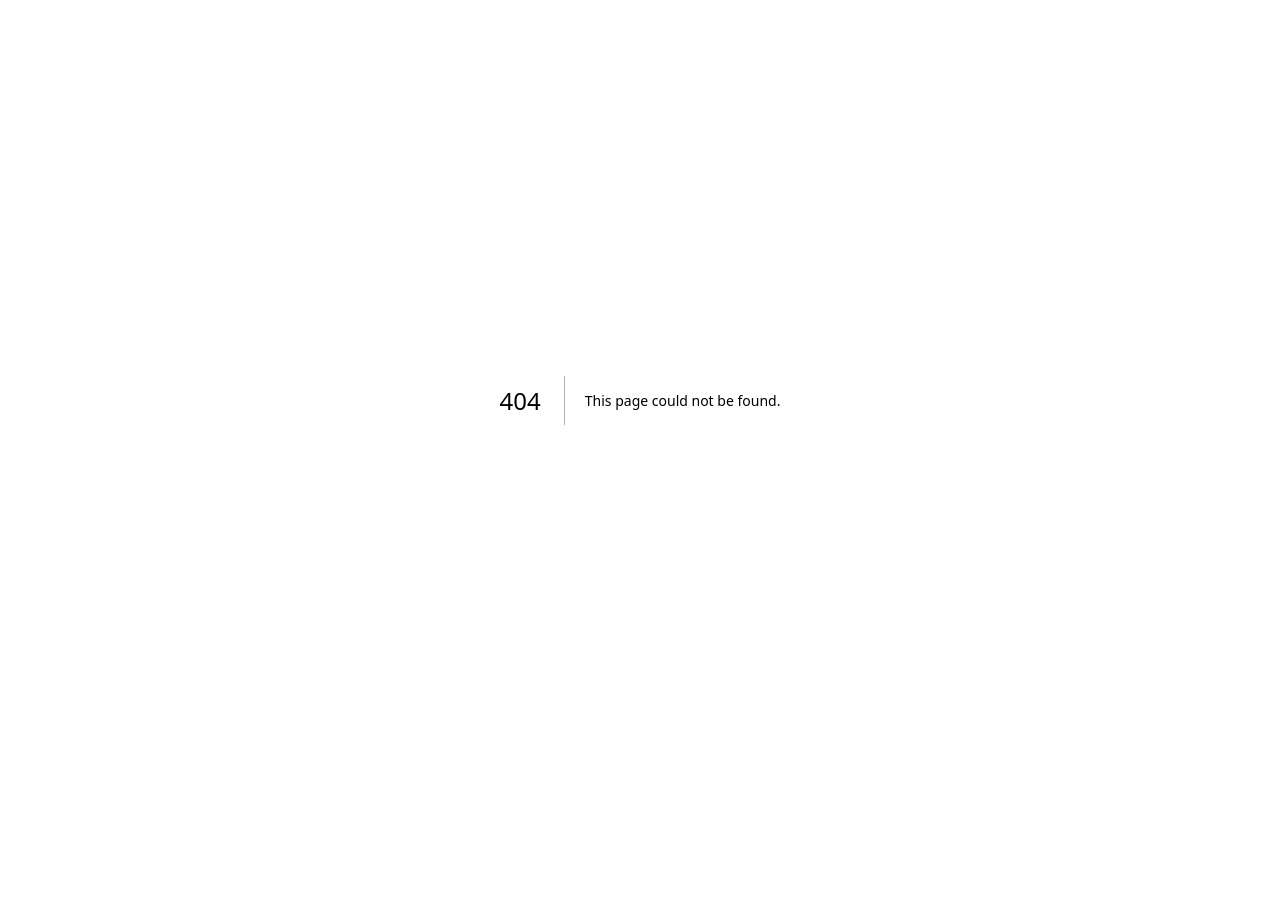
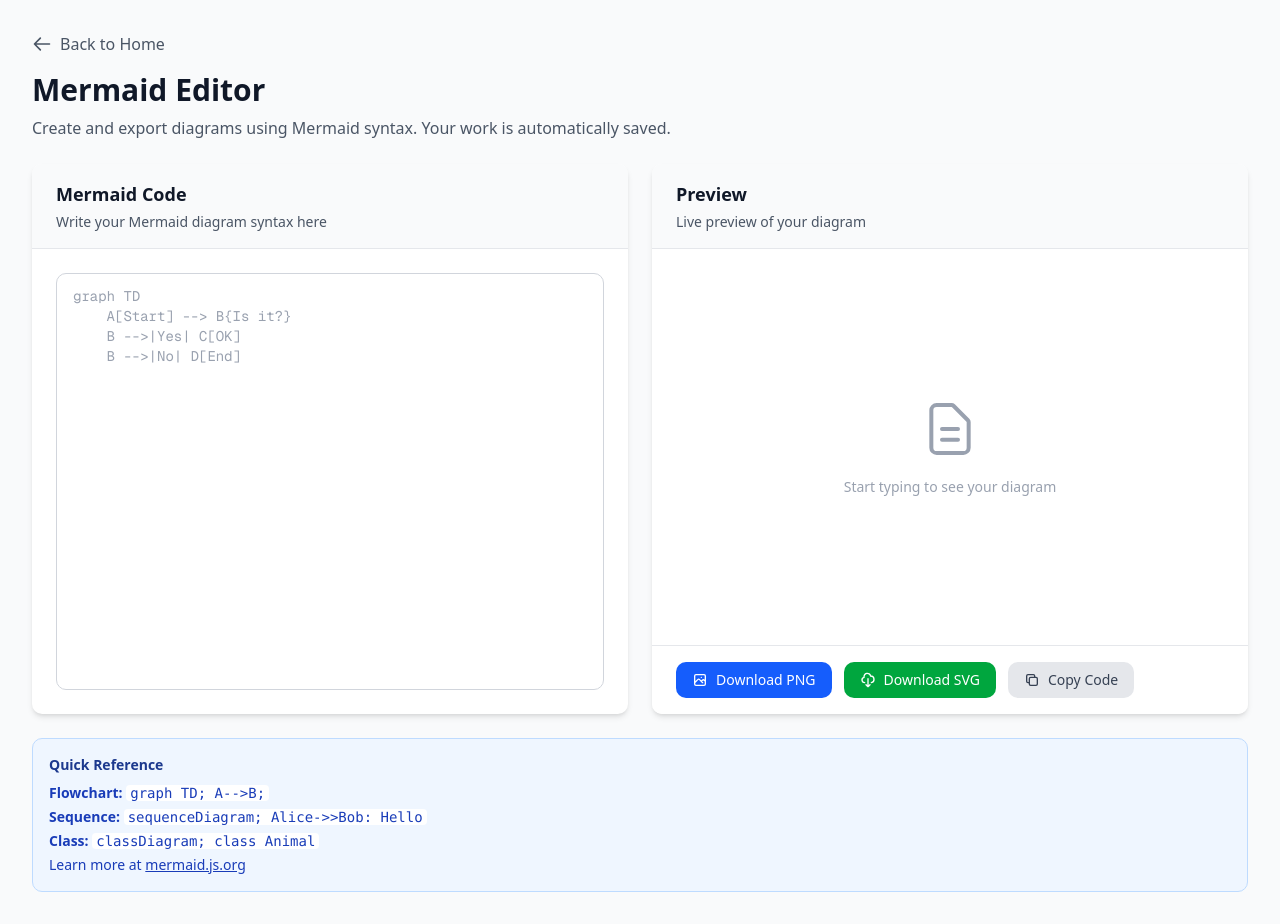
Before and after one commit to widnyana/tulkit, a Next.js app: page /mermaid-editor in a window 1280 px wide. Before the commit this address had no page. Before the commit the page ends 800 px from the top, so only its background shows below. Built offline with nearby package versions, Linux system fonts and the light colour scheme.

Commit message:
feat: add mermaid editor page with split-screen layout

```diff
--- /dev/null
+++ b/app/mermaid-editor/components/Controls.tsx
@@ -0,0 +1,126 @@
+"use client";
+
+import { toast } from "sonner";
+import { downloadPNG, downloadSVG, copyToClipboard, getDiagramSVG } from "../utils";
+
+interface ControlsProps {
+  code: string;
+}
+
+export function Controls({ code }: ControlsProps) {
+  const handleDownloadPNG = () => {
+    const svg = getDiagramSVG("mermaid-preview");
+    if (!svg) {
+      toast.error("No diagram to export");
+      return;
+    }
+
+    try {
+      downloadPNG(svg);
+      toast.success("PNG downloaded successfully");
+    } catch (error) {
+      toast.error("Failed to download PNG");
+    }
+  };
+
+  const handleDownloadSVG = () => {
+    const svg = getDiagramSVG("mermaid-preview");
+    if (!svg) {
+      toast.error("No diagram to export");
+      return;
+    }
+
+    try {
+      downloadSVG(svg);
+      toast.success("SVG downloaded successfully");
+    } catch (error) {
+      toast.error("Failed to download SVG");
+    }
+  };
+
+  const handleCopyCode = async () => {
+    if (!code.trim()) {
+      toast.error("No code to copy");
+      return;
+    }
+
+    try {
+      await copyToClipboard(code);
+      toast.success("Code copied to clipboard");
+    } catch (error) {
+      toast.error("Failed to copy code");
+    }
+  };
+
+  return (
+    <div className="bg-white border-t border-gray-200 px-6 py-4">
+      <div className="flex flex-wrap gap-3">
+        <button
+          onClick={handleDownloadPNG}
+          className="inline-flex items-center px-4 py-2 bg-blue-600 text-white text-sm font-medium
+                     rounded-lg hover:bg-blue-700 transition-colors focus:outline-none focus:ring-2
+                     focus:ring-blue-500 focus:ring-offset-2"
+        >
+          <svg
+            className="w-4 h-4 mr-2"
+            fill="none"
+            stroke="currentColor"
+            viewBox="0 0 24 24"
+          >
+            <path
+              strokeLinecap="round"
+              strokeLinejoin="round"
+              strokeWidth={2}
+              d="M4 16l4.586-4.586a2 2 0 012.828 0L16 16m-2-2l1.586-1.586a2 2 0 012.828 0L20 14m-6-6h.01M6 20h12a2 2 0 002-2V6a2 2 0 00-2-2H6a2 2 0 00-2 2v12a2 2 0 002 2z"
+            />
+          </svg>
+          Download PNG
+        </button>
+
+        <button
+          onClick={handleDownloadSVG}
+          className="inline-flex items-center px-4 py-2 bg-green-600 text-white text-sm font-medium
+                     rounded-lg hover:bg-green-700 transition-colors focus:outline-none focus:ring-2
+                     focus:ring-green-500 focus:ring-offset-2"
+        >
+          <svg
+            className="w-4 h-4 mr-2"
+            fill="none"
+            stroke="currentColor"
+            viewBox="0 0 24 24"
+          >
+            <path
+              strokeLinecap="round"
+              strokeLinejoin="round"
+              strokeWidth={2}
+              d="M7 16a4 4 0 01-.88-7.903A5 5 0 1115.9 6L16 6a5 5 0 011 9.9M9 19l3 3m0 0l3-3m-3 3V10"
+            />
+          </svg>
+          Download SVG
+        </button>
+
+        <button
+          onClick={handleCopyCode}
+          className="inline-flex items-center px-4 py-2 bg-gray-200 text-gray-700 text-sm font-medium
+                     rounded-lg hover:bg-gray-300 transition-colors focus:outline-none focus:ring-2
+                     focus:ring-gray-400 focus:ring-offset-2"
+        >
+          <svg
+            className="w-4 h-4 mr-2"
+            fill="none"
+            stroke="currentColor"
+            viewBox="0 0 24 24"
+          >
+            <path
+              strokeLinecap="round"
+              strokeLinejoin="round"
+              strokeWidth={2}
+              d="M8 16H6a2 2 0 01-2-2V6a2 2 0 012-2h8a2 2 0 012 2v2m-6 12h8a2 2 0 002-2v-8a2 2 0 00-2-2h-8a2 2 0 00-2 2v8a2 2 0 002 2z"
+            />
+          </svg>
+          Copy Code
+        </button>
+      </div>
+    </div>
+  );
+}
--- /dev/null
+++ b/app/mermaid-editor/page.tsx
@@ -0,0 +1,107 @@
+"use client";
+
+import { useState, useEffect } from "react";
+import Link from "next/link";
+import { Editor } from "./components/Editor";
+import { Preview } from "./components/Preview";
+import { Controls } from "./components/Controls";
+
+const STORAGE_KEY = "mermaid-diagram";
+
+export default function MermaidEditorPage() {
+  const [code, setCode] = useState("");
+  const [mounted, setMounted] = useState(false);
+
+  // Load from localStorage on mount
+  useEffect(() => {
+    setMounted(true);
+    const saved = localStorage.getItem(STORAGE_KEY);
+    if (saved) {
+      setCode(saved);
+    }
+  }, []);
+
+  // Save to localStorage on change
+  useEffect(() => {
+    if (mounted) {
+      localStorage.setItem(STORAGE_KEY, code);
+    }
+  }, [code, mounted]);
+
+  return (
+    <div className="min-h-screen bg-gray-50">
+      <div className="max-w-[1920px] mx-auto p-8">
+        {/* Header */}
+        <div className="mb-6">
+          <Link
+            href="/"
+            className="inline-flex items-center text-gray-600 hover:text-gray-900 mb-4"
+          >
+            <svg
+              className="w-5 h-5 mr-2"
+              fill="none"
+              stroke="currentColor"
+              viewBox="0 0 24 24"
+            >
+              <path
+                strokeLinecap="round"
+                strokeLinejoin="round"
+                strokeWidth={2}
+                d="M10 19l-7-7m0 0l7-7m-7 7h18"
+              />
+            </svg>
+            Back to Home
+          </Link>
+
+          <h1 className="text-3xl font-bold text-gray-900 mb-2">Mermaid Editor</h1>
+          <p className="text-gray-600">
+            Create and export diagrams using Mermaid syntax. Your work is automatically saved.
+          </p>
+        </div>
+
+        {/* Split-screen Layout */}
+        <div className="grid grid-cols-1 lg:grid-cols-2 gap-6 h-[calc(100vh-250px)]">
+          {/* Left Panel - Editor */}
+          <div className="bg-white rounded-lg shadow-md overflow-hidden flex flex-col">
+            <Editor value={code} onChange={setCode} />
+          </div>
+
+          {/* Right Panel - Preview */}
+          <div className="bg-white rounded-lg shadow-md overflow-hidden flex flex-col">
+            <Preview code={code} />
+            <Controls code={code} />
+          </div>
+        </div>
+
+        {/* Help Section */}
+        <div className="mt-6 bg-blue-50 border border-blue-200 rounded-lg p-4">
+          <h2 className="text-sm font-semibold text-blue-900 mb-2">Quick Reference</h2>
+          <div className="text-sm text-blue-800 space-y-1">
+            <p>
+              <strong>Flowchart:</strong> <code className="bg-white px-1 rounded">graph TD; A--&gt;B;</code>
+            </p>
+            <p>
+              <strong>Sequence:</strong>{" "}
+              <code className="bg-white px-1 rounded">sequenceDiagram; Alice-&gt;&gt;Bob: Hello</code>
+            </p>
+            <p>
+              <strong>Class:</strong>{" "}
+              <code className="bg-white px-1 rounded">classDiagram; class Animal</code>
+            </p>
+            <p>
+              Learn more at{" "}
+              <a
+                href="https://mermaid.js.org/intro/"
+                target="_blank"
+                rel="noopener noreferrer"
+                className="underline hover:text-blue-600"
+              >
+                mermaid.js.org
+              </a>
+            </p>
+          </div>
+        </div>
+      </div>
+    </div>
+  );
+}
```
